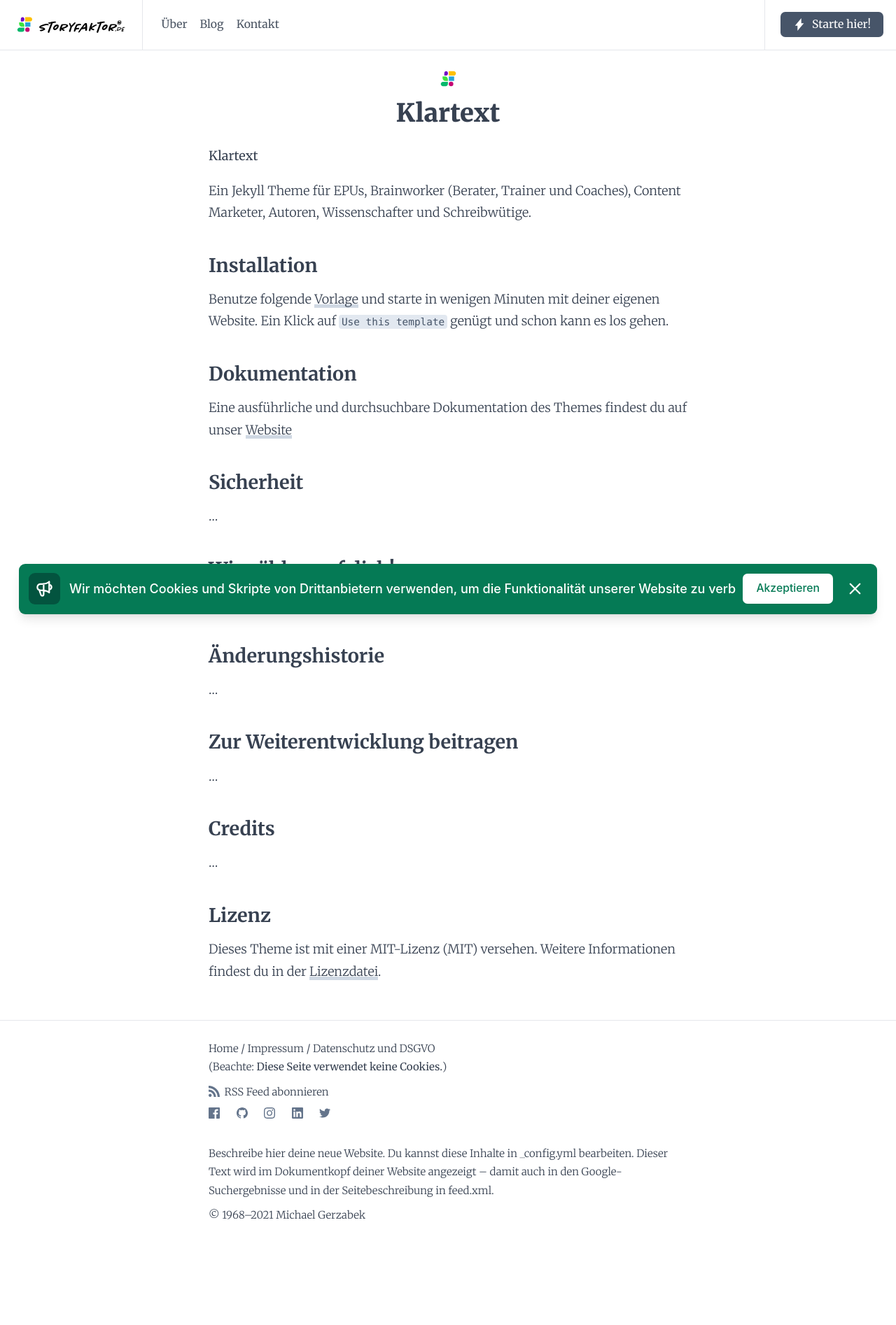
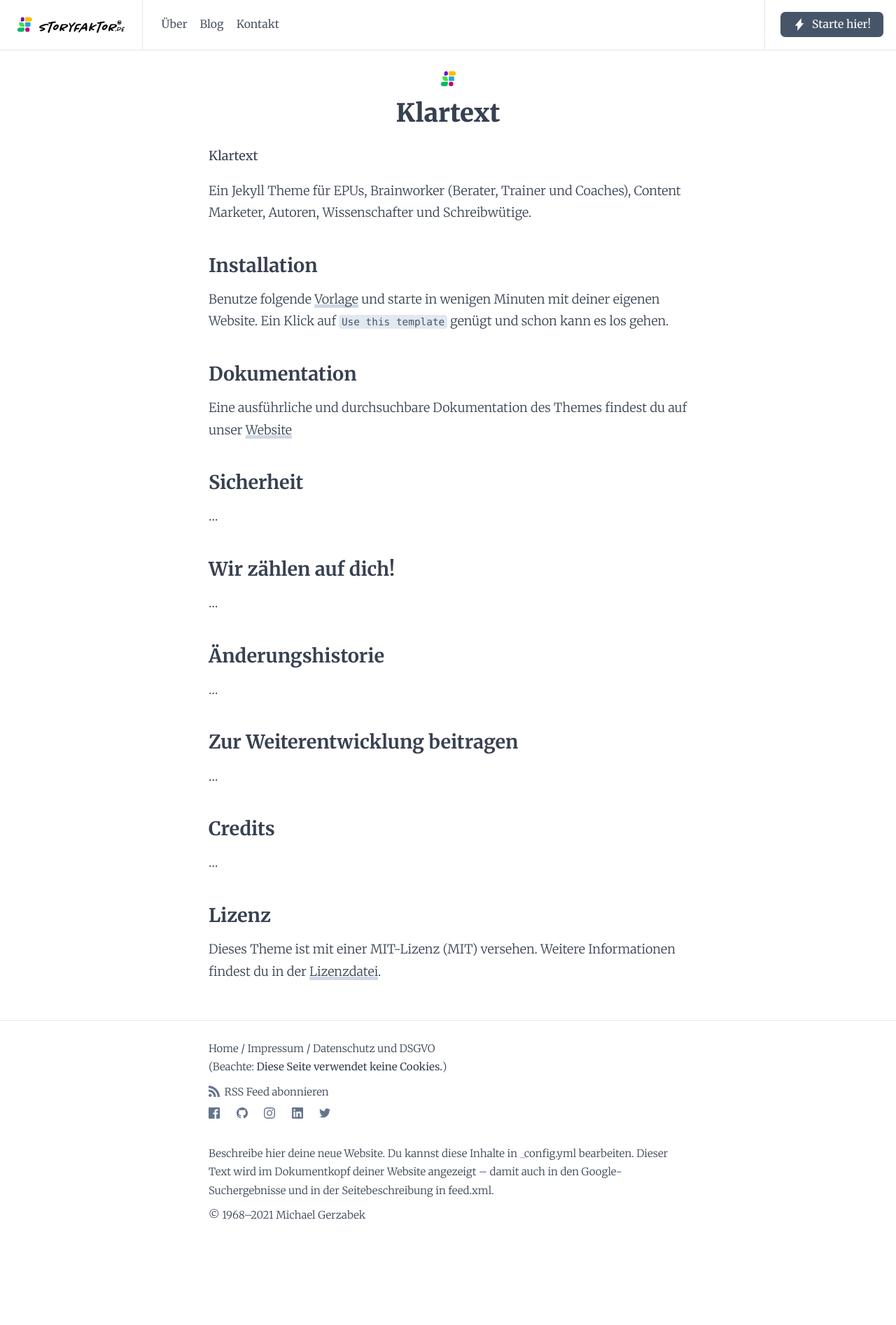
Before and after one commit to mgerzabek/klartext, a Jekyll site: the page built from README.md, in a window 1280 px wide. Shown: the whole page at 70% size. Built offline with Jekyll 4.4.1, drawn with Linux system fonts in a browser that asks for light colours; some web fonts are replaced; our own code applies the rules of GitHub Pages for plain Markdown files.

Commit message:
Reduzieren auf absolutes Minimum
- Inkludes entfernt, die auch im custom_header oder
custom_pre_closing_body stehen können
- Betreiber steht jetzt in _config.yml
- Sidebar wird nur eingebunden, wenn entsprechende Variable true ist
- kleine Textänderung in credits.html

```diff
--- a/_includes/cookieconsent.html
+++ /dev/null
@@ -1,38 +0,0 @@
-<div id="cookie-notice">
-  <div class="wrapper">
-    <div class="shadow">
-      <div class="content">
-        <div class="message">
-          <span class="icon">
-            <svg class="icon" xmlns="http://www.w3.org/2000/svg" fill="none" viewBox="0 0 24 24" stroke="currentColor">
-              <path stroke-linecap="round" stroke-linejoin="round" stroke-width="2"
-                d="M11 5.882V19.24a1.76 1.76 0 01-3.417.592l-2.147-6.15M18 13a3 3 0 100-6M5.436 13.683A4.001 4.001 0 017 6h1.832c4.1 0 7.625-1.234 9.168-3v14c-1.543-1.766-5.067-3-9.168-3H7a3.988 3.988 0 01-1.564-.317z" />
-            </svg>
-          </span>
-          <p class="message">
-            <span class="small">
-              Cookies und Skripte akzeptieren.
-            </span>
-            <span class="large">
-              Wir möchten Cookies und Skripte von Drittanbietern verwenden, um die Funktionalität unserer Website zu
-              verbessern.
-            </span>
-          </p>
-        </div>
-        <div class="accept">
-          <button id="accept-cookies" type="button"aria-label="Accept">
-            Akzeptieren
-          </button>
-        </div>
-        <div class="deny">
-          <button id="deny-cookies" type="button" aria-label="Dismiss">
-            <svg class="icon" xmlns="http://www.w3.org/2000/svg" fill="none" viewBox="0 0 24 24" stroke="currentColor">
-              <path stroke-linecap="round" stroke-linejoin="round" stroke-width="2" d="M6 18L18 6M6 6l12 12" />
-            </svg>
-          </button>
-        </div>
-      </div>
-    </div>
-  </div>
-</div>
-<script src="/assets/cookieconsent.min.js"></script>
--- a/_includes/credit.html
+++ b/_includes/credit.html
@@ -14,7 +14,7 @@
       <br>via {{ image.via }}.
     {% endif %}
     {% unless image.display == social %}
-      <br>Bild wird zur Anzeige in sozialen Medien verwendet.
+      <br>Bild wird auch zur Anzeige in sozialen Medien verwendet.
     {% endunless %}
   </q>
 </div>
--- a/_includes/sidebar.html
+++ b/_includes/sidebar.html
@@ -1,3 +1,4 @@
+{% if sidebar %}
 <div id="sidebar"
      x-show="sidebarOpen">
   <div class="overlay"
@@ -55,3 +56,4 @@
   <div class="sidebar-spacer">
   </div>
 </div>
+{% endif %}
--- a/_layouts/landing.html
+++ b/_layouts/landing.html
@@ -1,3 +1,4 @@
+{% assign sitebar = site.data.navigation.sidebar | default: false %}
 <!DOCTYPE html>
 <html lang="{{ page.locale | default: site.locale | slice: 0,2  | default: 'de' }}">
   <head>
@@ -8,16 +9,13 @@
     <link rel="stylesheet" href="{{ '/assets/style.css' | relative_url }}">
     <script src="https://cdn.jsdelivr.net/gh/alpinejs/alpine@v2.8.0/dist/alpine.min.js" defer></script>
     {% feed_meta %}
-    {% include gtm.html %}
     {% include custom-head.html %}
   </head>
-  <body x-data="{ sidebarOpen: false }"
-        x-on:keydown.window.escape="sidebarOpen = false">
+  <body{% if sidebar %} x-data="{ sidebarOpen: false }" x-on:keydown.window.escape="sidebarOpen = false"{% endif %}>
 
     {{ content }}
 
     {% include sidebar.html %}
-    {% include cookieconsent.html %}
     {% include custom-pre-closing-body.html %}
   </body>
 </html>
```
Also changed, not shown: _includes/gtm.html (deleted, +0 -11 lines), _layouts/datenschutz.html (+6 -8 lines), _layouts/impressum.html (+6 -8 lines).
